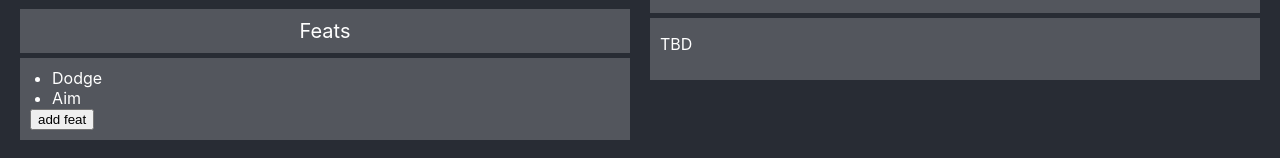
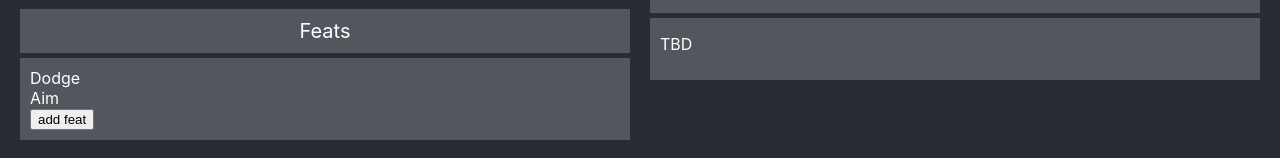
Before and after one commit to kenjura/trexcs, a React (Create React App) app: page / in a window 1280 px wide. Shown: the part 364-522 px from the top of the page. Built offline with nearby package versions, Linux system fonts and the light colour scheme.

Commit message:
added Feat.jsx and Tooltip.jsx

```diff
--- a/src/components/CharacterSheet.jsx
+++ b/src/components/CharacterSheet.jsx
@@ -1,5 +1,5 @@
+import Feat from './Feat';
 import Modal from './Modal';
-
 
 import './CharacterSheet.scss';
 
@@ -63,10 +63,8 @@ export default function CharacterSheet() {
             </section>
             <section>
                 <header>Feats</header>
-                <ul>
-                    <li>Dodge</li>
-                    <li>Aim</li>
-                </ul>
+                <Feat name="Dodge" />
+                <Feat name="Aim" />
                 <div>
                     <button onClick={onAddFeat}>add feat</button>
                 </div>
--- /dev/null
+++ b/src/components/Feat.jsx
@@ -0,0 +1,19 @@
+import './Feat.scss';
+
+import Tooltip from './Tooltip';
+
+import { useState } from 'react';
+import { getOne } from '../data/feats';
+
+export default function Feat({ name }) {
+	const [ desc, setDesc ] = useState('');
+
+	const onMouseEnter = async () => {
+		const [,,,desc] = await getOne(name);
+		setDesc(desc);
+	}
+
+	return <Tooltip text={desc}>
+		<div className="feat" onMouseEnter={onMouseEnter}>{name}</div>
+	</Tooltip>
+}
--- /dev/null
+++ b/src/components/Feat.scss
@@ -0,0 +1,3 @@
+.feat {
+
+}
--- /dev/null
+++ b/src/components/Tooltip.jsx
@@ -0,0 +1,10 @@
+import './Tooltip.scss';
+
+export default function Tooltip({ children, text }) {
+	return (
+	<div className="tooltip">
+		{children}
+		<div className="tooltip-content">{text}</div>
+	</div>
+	);
+}
--- /dev/null
+++ b/src/components/Tooltip.scss
@@ -0,0 +1,17 @@
+.tooltip {
+	position: relative;
+
+	.tooltip-content {
+		background: white;
+		color: #666;
+		display: none;
+		padding: 5px;
+		position: absolute;
+		top: -30px;
+	}
+}
+
+.tooltip:hover .tooltip-content {
+	display: block;
+
+}
```
Also changed, not shown: 1 other file (tests, documents, lock files or other folders).
